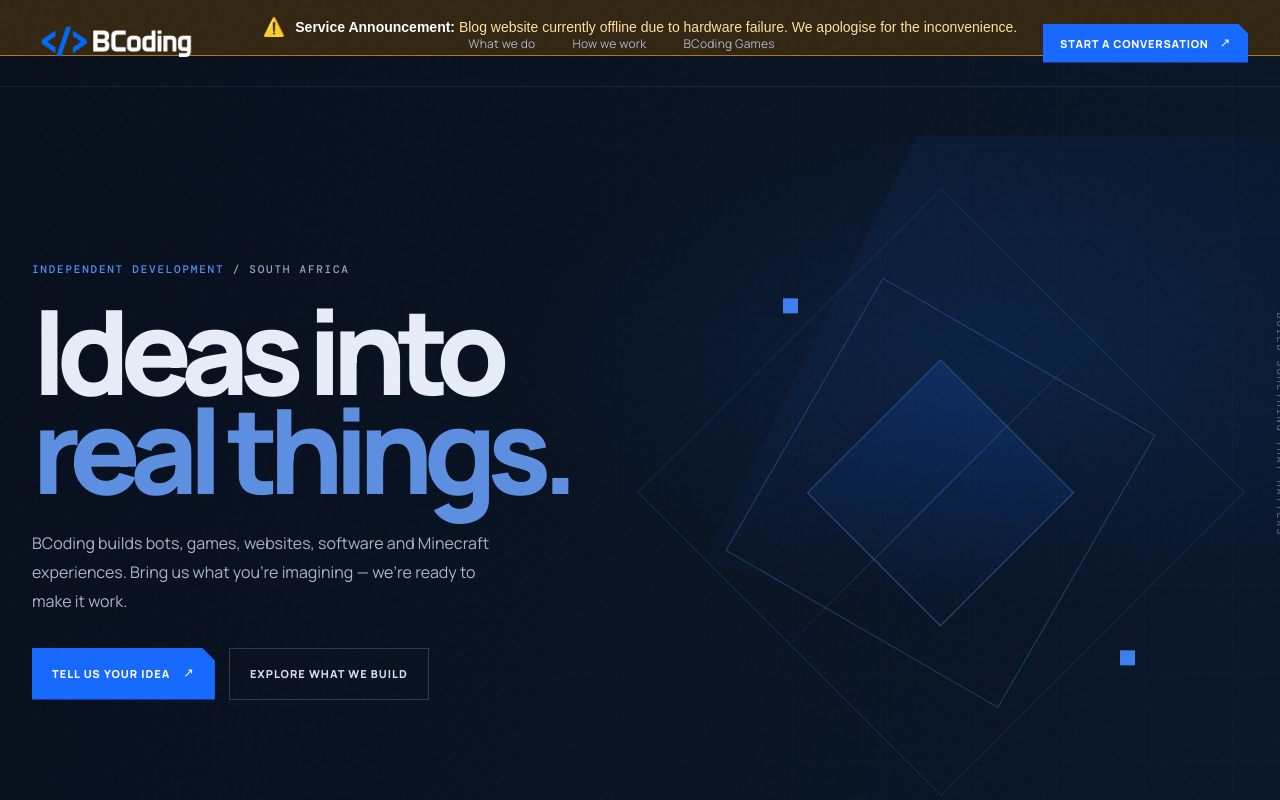
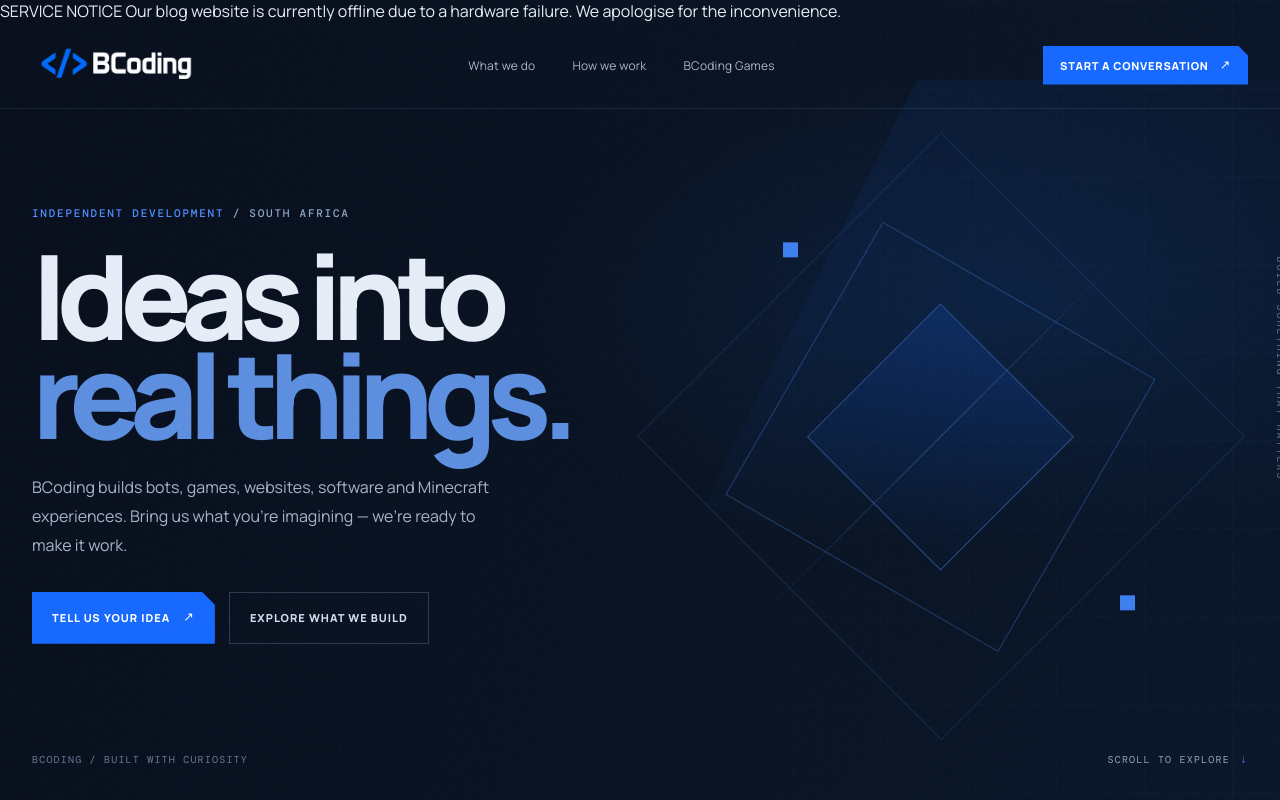
Before and after one commit to GamerNameUser/bcodingwebsite, a plain HTML site: page index.html in a window 1280 px wide. Shown: the top 800 px of the page. Drawn offline with nearby package versions, Linux system fonts and the light colour scheme.

Commit message:
Update index.html

```diff
--- a/index.html
+++ b/index.html
@@ -22,6 +22,27 @@
   <body>
     <div class="site-shell">
       <header class="header" data-testid="site-header">
+        <!-- BCoding Announcement Banner -->
+<div class="announcement-banner" id="announcementBanner" hidden>
+    <div class="announcement-inner">
+        <span class="announcement-indicator"></span>
+
+        <span class="announcement-label">SERVICE NOTICE</span>
+
+        <span class="announcement-message">
+            Our blog website is currently offline due to a hardware failure.
+            We apologise for the inconvenience.
+        </span>
+    </div>
+</div>
+
+<script>
+    // ANNOUNCEMENT SETTINGS
+    const SHOW_ANNOUNCEMENT = true; // true = ON | false = OFF
+
+    document.getElementById("announcementBanner").hidden =
+        !SHOW_ANNOUNCEMENT;
+</script>
         <nav class="nav" aria-label="Main navigation">
           <a class="brand" href="#home" aria-label="BCoding home" data-testid="link-home">
             <img src="bcoding-logo.png" alt="BCoding" width="1024" height="683" />
@@ -47,57 +68,6 @@
           </a>
         </nav>
       </header>
-    <!-- BCoding Announcement Banner -->
-<script>
-    const SHOW_ANNOUNCEMENT = true; // Change to false to hide
-
-    if (SHOW_ANNOUNCEMENT) {
-        document.write(`
-            <div class="announcement-banner">
-                <span class="announcement-icon">⚠️</span>
-                <span>
-                    <strong>Service Announcement:</strong>
-                    Blog website currently offline due to hardware failure.
-                    We apologise for the inconvenience.
-                </span>
-            </div>
-        `);
-    }
-</script>
-
-<style>
-    .announcement-banner {
-        width: 100%;
-        box-sizing: border-box;
-        background: #332713;
-        border-bottom: 1px solid #a87924;
-        color: #ffe0a3;
-        padding: 13px 20px;
-        font-family: Arial, sans-serif;
-        font-size: 14px;
-        line-height: 1.6;
-        text-align: center;
-        display: flex;
-        justify-content: center;
-        align-items: center;
-        gap: 10px;
-    }
-
-    .announcement-banner strong {
-        color: #ffffff;
-    }
-
-    .announcement-icon {
-        font-size: 18px;
-    }
-
-    @media (max-width: 600px) {
-        .announcement-banner {
-            font-size: 12px;
-            padding: 12px;
-        }
-    }
-</style>
       <main>
         <section class="hero" id="home" aria-labelledby="hero-title" data-testid="section-hero">
           <div class="hero-grid" aria-hidden="true"></div>
```
